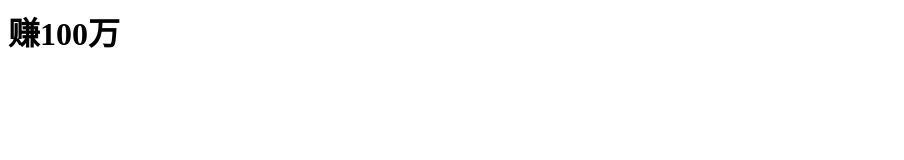
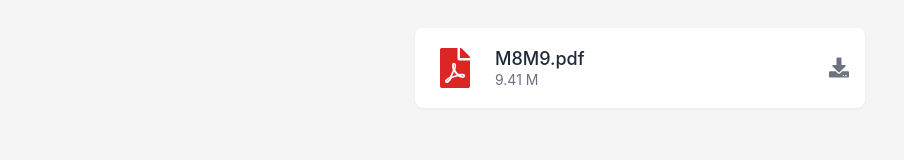
Before and after one commit to shiyiciyuan/shiyiciyuan.github.io, a plain HTML site: page index.html in a window 1280 px wide. Shown: the whole page, without its empty margins (0-904 px from the left). Drawn offline with Linux system fonts and the light colour scheme.

Commit message:
Update index.html

```diff
--- a/index.html
+++ b/index.html
@@ -1 +1,87 @@
-<h1>赚100万</h1>
+<!DOCTYPE html>
+<html lang="zh-CN">
+<head>
+    <meta charset="UTF-8">
+    <meta name="viewport" content="width=device-width, initial-scale=1.0">
+    <title>PDF 文件项</title>
+    <link rel="stylesheet" href="https://cdnjs.cloudflare.com/ajax/libs/font-awesome/5.15.3/css/all.min.css"></link>
+    <style>
+        body {
+            background-color: #f5f5f5;
+            font-family: -apple-system, BlinkMacSystemFont, "Segoe UI", Roboto, sans-serif;
+            padding: 20px;
+        }
+
+        .file-container {
+            max-width: 450px;
+            margin: 0 auto;
+        }
+
+        .file-item {
+            display: flex;
+            align-items: center;
+            padding: 16px;
+            background-color: white;
+            border-radius: 8px;
+            box-shadow: 0 1px 3px rgba(0, 0, 0, 0.05);
+        }
+
+        .file-icon {
+            color: #dc2626; /* 红色 PDF 图标 */
+            font-size: 40px;
+            width: 48px;
+            height: 48px;
+            display: flex;
+            align-items: center;
+            justify-content: center;
+        }
+
+        .file-info {
+            margin-left: 16px;
+            flex-grow: 1;
+        }
+
+        .file-name {
+            font-size: 18px;
+            font-weight: 500;
+            color: #1f2937;
+            margin: 0;
+        }
+
+        .file-size {
+            font-size: 14px;
+            color: #6b7280;
+            margin: 2px 0 0 0;
+        }
+
+        .download-btn {
+            color: #6b7280;
+            font-size: 20px;
+            cursor: pointer;
+            transition: color 0.2s;
+            text-decoration: none; /* 移除链接下划线 */
+        }
+
+        .download-btn:hover {
+            color: #374151;
+        }
+    </style>
+</head>
+<body>
+    <div class="file-container">
+        <div class="file-item">
+            <div class="file-icon">
+                <i class="fas fa-file-pdf"></i>
+            </div>
+            <div class="file-info">
+                <h3 class="file-name">M8M9.pdf</h3>
+                <p class="file-size">9.41 M</p>
+            </div>
+            <!-- 关键修改：将 button 换成 a 标签，添加 href 和 download 属性 -->
+            <a href="./M8M9.pdf" class="download-btn" download>
+                <i class="fas fa-download"></i>
+            </a>
+        </div>
+    </div>
+</body>
+</html>
```
